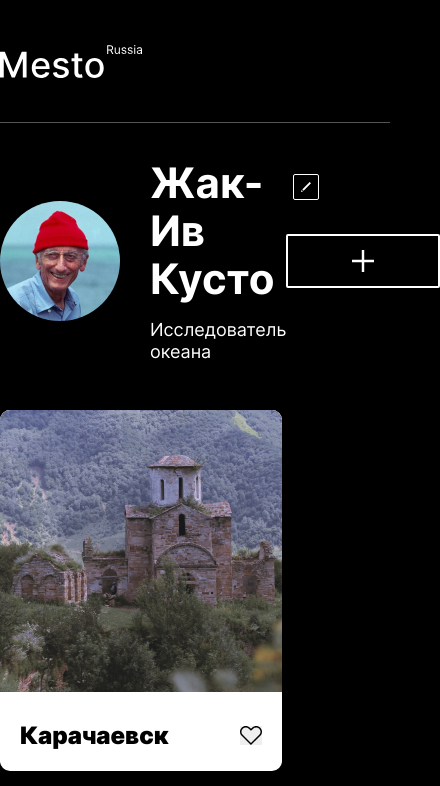
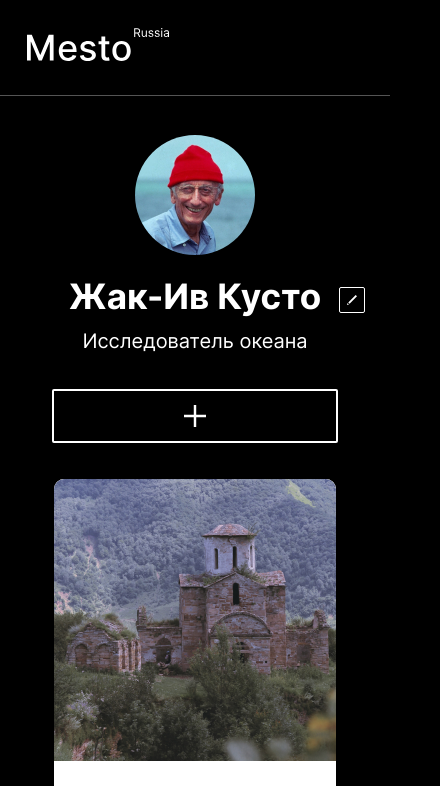
Before and after one commit to vlad330d/mesto, a plain HTML site: page index.html in a window 390 px wide. Shown: the top 786 px of the page, 440 px wide, since content can reach past the window. Drawn offline with Linux system fonts and the light colour scheme.

Commit message:
first media

```diff
--- a/Style/index.css
+++ b/Style/index.css
@@ -167,3 +167,54 @@
   line-height: 22px;
   color: #545454;
 }
+
+@media screen and (max-width: 879px) {
+  .header {
+    padding: 28px 0 31px 27px;
+  }
+
+  .user {
+    padding: 38.25px 0 36px 0;
+    flex-direction: column;
+  }
+
+  .user__profile {
+    flex-direction: column;
+    align-items: center;
+  }
+
+  .add-button {
+    padding: 25px 141px;
+  }
+
+  .user__name {
+    font-size: 35px;
+    line-height: 39px;
+    padding: 0;
+  }
+
+  .user__profession {
+    font-size: 20px;
+    line-height: 23px;
+    text-align: center;
+    padding: 14px 0 36px;
+  }
+
+  .user__avatar {
+    margin: 0 0 22.25px;
+    width: 120px;
+    height: 120px;
+  }
+
+  .edit-button {
+    top: 10px;
+  }
+
+  .cards {
+    justify-content: center;
+  }
+
+  .footer {
+    padding: 67px 0 60px 27px;
+  }
+}
```
